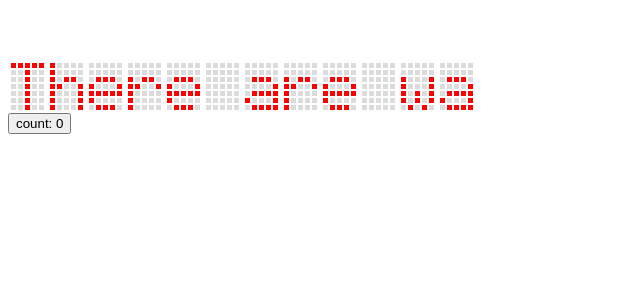
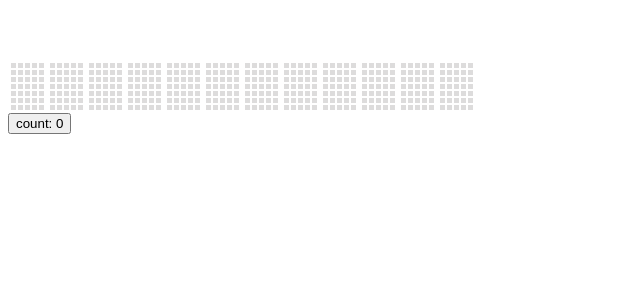
Before and after one commit to andrewcowley/vue-5x7-LED, a Vue app: page / in a window 1280 px wide. Shown: the top 300 px of the page, without its empty margins (0-640 px from the left). Built offline with nearby package versions, Linux system fonts and the light colour scheme.

Commit message:
To codesandbox

```diff
--- a/src/components/LedDigitDisplay.vue
+++ b/src/components/LedDigitDisplay.vue
@@ -35,15 +35,14 @@ export default {
     },
     toDisplay () {
       const arr = this.computedChars.map((item,index)=> {
-        const slice = item[0]
+        const slice = item[0];
         console.log(slice)
         item = digits.blank;
-        item.splice(-1,1,slice);
-        console.log(item)
+        item.splice(-1,1, slice);
         return item
       });
-      // return arr;
-      return this.computedChars;
+      return arr;
+      // return this.computedChars;
     },
     blanks () {
       return Array.from({ length: this.displayLength }, (v, i) => digits.blank)
```
